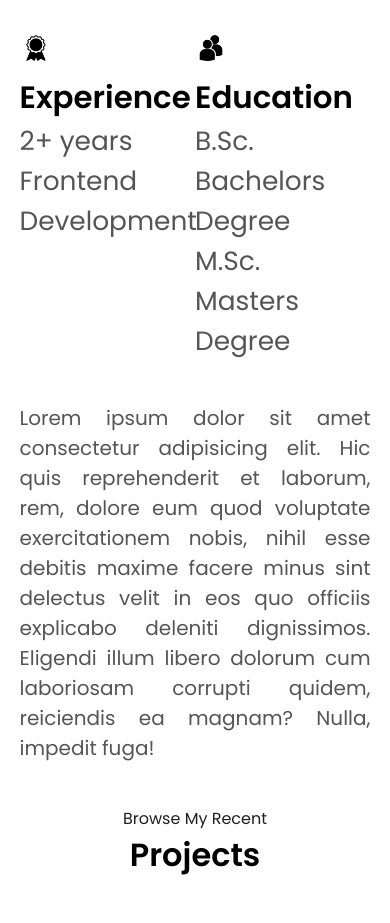
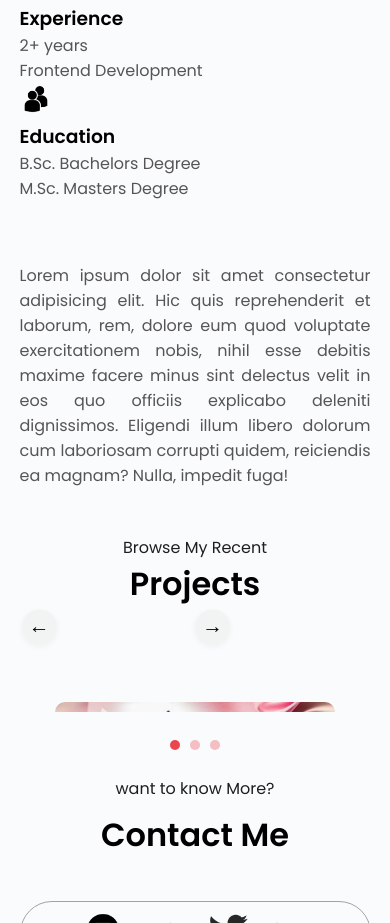
Before and after one commit to ezekeh/1st-portfolio, a plain HTML site: page index.html in a window 390 px wide. Shown: the part 1077-2000 px from the top of the page. Drawn offline with Linux system fonts and the light colour scheme.

Commit message:
1st touch of AI

```diff
--- a/style.css
+++ b/style.css
@@ -5,10 +5,13 @@
 * {
   margin: 0;
   padding: 0;
+  box-sizing: border-box;
 }
 
 body {
   font-family: "Poppins", sans-serif;
+  background: #fafbfc;
+  /* Slight background for better contrast */
 }
 
 html {
@@ -90,7 +93,7 @@ a:hover {
   width: 100%;
   height: 2px;
   background-color: black;
-  transition: all 0.3 ease-in-out;
+  transition: all 0.3s ease-in-out;
 }
 
 .menu-links {
@@ -102,7 +105,7 @@ a:hover {
   width: fit-content;
   max-height: 0;
   overflow: hidden;
-  transition: all 0.3 ease-in-out;
+  transition: all 0.3s ease-in-out;
 }
 
 .menu-links a {
@@ -112,7 +115,7 @@ a:hover {
   font-size: 1.5rem;
   color: black;
   text-decoration: none;
-  transition: all 0.3 ease-in-out;
+  transition: all 0.3s ease-in-out;
 }
 
 .menu-links li {
@@ -135,18 +138,6 @@ a:hover {
   transform: rotate(-45deg) translate(10px, -5px);
 }
 
-.hamburger-icon span:first-child {
-  transform: none;
-}
-
-.hamburger-icon span:first-child {
-  opacity: 1;
-}
-
-.hamburger-icon span:first-child {
-  transform: none;
-}
-
 /* SECTIONS */
 
 section {
@@ -155,6 +146,15 @@ section {
   margin: 0 10rem;
   box-sizing: border-box;
   min-height: fit-content;
+}
+
+/* Make sections responsive */
+@media (max-width: 900px) {
+  section {
+    margin: 0 2rem;
+    padding-top: 2vh;
+    height: auto;
+  }
 }
 
 .section-container {
@@ -168,8 +168,7 @@ section {
   justify-content: center;
   gap: 5rem;
   height: 80vh;
-  margin-top: 100px;
-  margin-top: 0px;
+  margin-top: 0;
   padding: 0;
   margin: 0;
 }
@@ -180,7 +179,6 @@ section {
   width: 400px;
   margin: auto 0;
   position: relative;
-  /* background-image: url("assets/cover-picture.jpg"); */
 }
 .cover-p {
   position: absolute;
@@ -204,7 +202,6 @@ section {
   text-align: center;
   color: black;
   opacity: 0.88;
-  /* background-color: rgba(255, 0, 9, 0.1); */
 }
 
 .section__text__p2 {
@@ -288,11 +285,8 @@ section {
 }
 
 .about-containers {
-  /* background-color: rebeccapurple; */
-  /* height: 23rem; */
   margin: 0 auto;
   padding: 50px 0;
-  /* border: 2px solid black; */
   position: relative;
   height: 30rem;
   display: flex;
@@ -310,10 +304,6 @@ section {
   text-align: center;
   transition: all 1s;
 }
-/* .slide--3 {
-  transform: translateX(30px);
-  background-color: lightblue;
-} */
 .about-details-container {
   justify-content: center;
   flex-direction: column;
@@ -323,6 +313,26 @@ section {
 
 .about-pic {
   border-radius: 2rem;
+}
+
+/* Make About section font-size responsive */
+@media (max-width: 600px) {
+  .about-containers,
+  .about-details-container,
+  .about-box {
+    flex-direction: column;
+    height: auto;
+    padding: 20px 0;
+  }
+  .about-box {
+    font-size: 1rem !important;
+  }
+  .details-container {
+    width: 100%;
+  }
+  .text-container {
+    font-size: 1rem;
+  }
 }
 
 .arrow {
@@ -357,7 +367,6 @@ section {
 
 .experience-details-container {
   display: flex;
-  /* justify-content: center; */
   flex-direction: column;
   padding: 32px 0;
 }
@@ -377,16 +386,21 @@ article .icon {
 
 #projects {
   position: relative;
-  /* margin-bottom: 10rem; */
+  margin-bottom: 2rem; /* Reduce space below projects */
+  padding-bottom: 2rem;
 }
 
 .project-img {
   height: 100%;
   object-fit: cover;
   width: 100%;
-  /* filter: blur(20px); */
   border-radius: 10px;
   cursor: pointer;
+}
+
+/* Remove text at the bottom of slider images */
+.project-bottom-text {
+  display: none !important;
 }
 
 .project-title {
@@ -399,14 +413,84 @@ article .icon {
   border-color: rgb(163, 163, 163);
 }
 
+/* Slider buttons */
+.slider__btn {
+  z-index: 10;
+  font-size: 2rem;
+  height: 3rem;
+  width: 3rem;
+  position: absolute;
+  border-radius: 1.5rem;
+  border: none;
+  cursor: pointer;
+  top: 50%;
+  left: 50%;
+  transform: translate(-50%, -50%);
+  background-color: rgba(240, 240, 240, 0.7);
+  box-shadow: 0 2px 6px rgba(0,0,0,0.05);
+  display: flex;
+  align-items: center;
+  justify-content: center;
+}
+.slider__btn:hover {
+  border: 1px solid black;
+}
+.slider__btn--right {
+  right: 10px;
+  left: auto;
+  transform: translateY(-50%);
+}
+.slider__btn--left {
+  left: 10px;
+  right: auto;
+  transform: translateY(-50%);
+}
+
+/* Responsive slider buttons */
+@media (max-width: 600px) {
+  .slider__btn {
+    height: 2.2rem;
+    width: 2.2rem;
+    font-size: 1.3rem;
+    top: 45%;
+    left: 50%;
+  }
+  .slider__btn--right {
+    right: 2px;
+  }
+  .slider__btn--left {
+    left: 2px;
+  }
+}
+
+/* Slider container responsive */
+@media (max-width: 600px) {
+  #projects {
+    margin-bottom: 1rem;
+    padding-bottom: 1rem;
+  }
+}
+
 /* CONTACT */
 
 #contact {
   display: flex;
   justify-content: center;
   flex-direction: column;
-  height: 70vh;
-  gap: 30px;
+  height: 50vh;
+  gap: 20px;
+  padding-top: 0;
+  margin-top: 0;
+}
+
+/* Reduce space above contact section for mobile */
+@media (max-width: 600px) {
+  #contact {
+    height: auto;
+    padding-top: 0;
+    margin-top: 0;
+    gap: 10px;
+  }
 }
 
 .contact-info-upper-container {
@@ -425,7 +509,6 @@ article .icon {
   border: 12px solid white;
 }
 .contact-info-container {
-  /* background-color: black; */
   display: flex;
   align-items: center;
   justify-content: center;
@@ -465,11 +548,23 @@ footer {
   color: white;
 }
 
+/* Hamburger nav responsive for mobile */
+@media (max-width: 800px) {
+  #desktop-nav {
+    display: none;
+  }
+  #hamburger-nav {
+    display: block;
+    position: fixed;
+    top: 0;
+    width: 100%;
+    z-index: 100;
+  }
+}
+
+/* Hamburger nav styles */
 #hamburger-nav {
-  /* background-color: pink; */
   height: 50px;
-  /* margin-bottom: 50px; */
-  /* position: fixed; */
   width: 100%;
   background: linear-gradient(rgba(240, 240, 240, 0.4), rgba(240, 240, 240, 1));
   top: 0;
@@ -497,33 +592,7 @@ footer {
     transform: translateY(0px);
   }
 }
-.slider__btn {
-  z-index: 10;
-  font-size: 2rem;
-  height: 5rem;
-  width: 5rem;
-  position: absolute;
-  border-radius: 1.5rem;
-  border: none;
-  cursor: pointer;
-  top: 60%;
-  background-color: rgba(240, 240, 240);
-}
-.slider__btn:hover {
-  border: 1px solid black;
-}
-.slider__btn--right {
-  right: 0;
-
-  transform: translate(-50%, -50%);
-}
-.slider__btn--left {
-  left: 0;
-
-  transform: translate(50%, -50%);
-}
 .dots {
-  /* border: 1px solid black; */
   position: absolute;
   bottom: 10px;
   left: 50%;
@@ -545,7 +614,6 @@ footer {
   opacity: 0.75;
 }
 .about-box {
-  /* background-color: aliceblue; */
   display: flex;
   flex-direction: row;
   font-size: 1.65rem;
@@ -557,3 +625,17 @@ footer {
   margin: 10px 0;
   font-size: 1.25rem;
 }
+
+/* Make about-box font-size responsive for mobile */
+@media (max-width: 600px) {
+  .about-box {
+    font-size: 1rem;
+    flex-direction: column;
+  }
+  .details-container {
+    width: 100%;
+  }
+  .text-container {
+    font-size: 1rem;
+  }
+}
```
